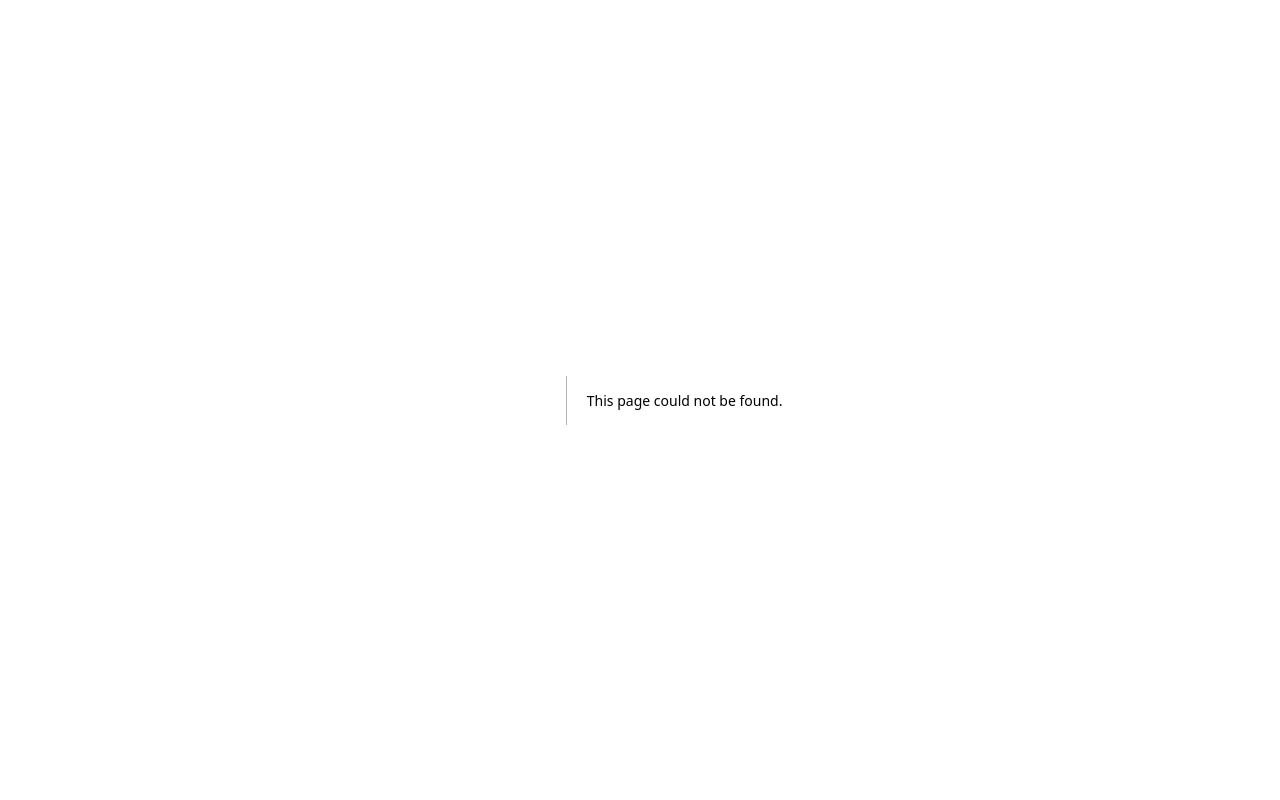
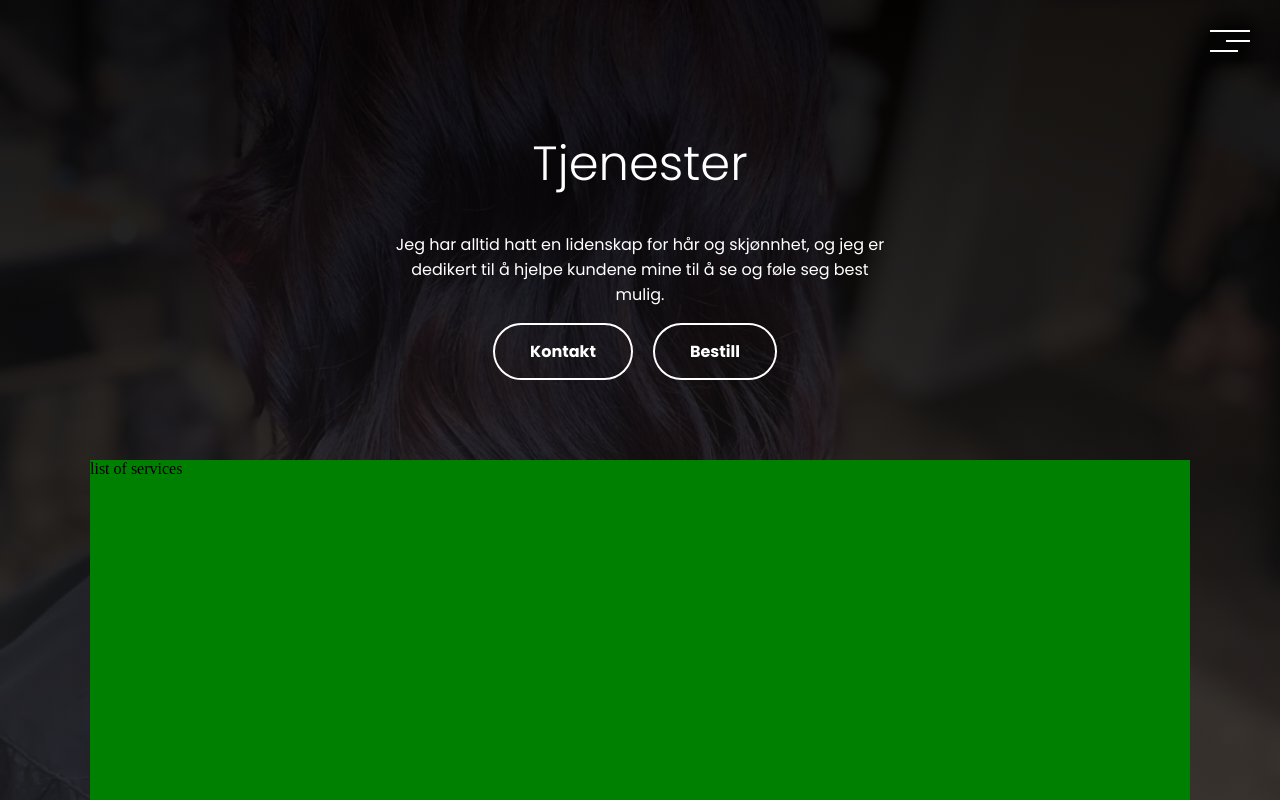
Before and after one commit to sergeiThe/zhanna-dart-site, a Next.js app: page /tjenester in a window 1280 px wide. Before the commit this address had no page. Built offline with nearby package versions, Linux system fonts and the light colour scheme.

Commit message:
all pages add

```diff
--- a/components/Menu.jsx
+++ b/components/Menu.jsx
@@ -23,6 +23,9 @@ function Menu() {
             >
                 <nav className="nav">
                     <ul className="nav-list">
+                    <Link href="/" onClick={toggleHandler}>
+                            <li className="nav-item">Hjem</li>
+                        </Link>
                         <Link href="/om-meg" onClick={toggleHandler}>
                             <li className="nav-item">Om meg</li>
                         </Link>
--- a/data/text.js
+++ b/data/text.js
@@ -15,9 +15,11 @@ const TEXT = {
     },
     services: {
         title: "Tjenester",
-        paragraph: "Lorem Ipsum is simply dummy text of the printing and typesetting industry. Lorem Ipsum has been the industry's standard dummy text ever since the 1500s, when an unknown printer took a galley of type and scrambled it"
+        paragraph: "Jeg har alltid hatt en lidenskap for hår og skjønnhet, og jeg er dedikert til å hjelpe kundene mine til å se og føle seg best mulig."
     },
     contact: {
+        title: "Kontakt",
+        paragraph: "Jeg er så takknemlig for å ha muligheten til å gjøre det jeg elsker hver dag, og jeg er alltid glad for å møte nye kunder og hjelpe dem med å nå hårmålene sine. Takk for at du vurderer meg for dine hårpleiebehov. Jeg håper å se deg i stolen min snart!",
         phone: "+4745809985",
         address: "Bersvendveita 16, Trondheim",
         facebookLink: "https://www.facebook.com/ZhannaD.Art.as",
--- /dev/null
+++ b/pages/tjenester.js
@@ -0,0 +1,58 @@
+import TEXT from '../data/text'
+import { useRouter } from 'next/router'
+import { Button, PageTitle, Paragraph } from '../components/Components'
+import { motion as m } from 'framer-motion'
+import Section from '../components/Section'
+import { paragraphVariants, btnVariants } from '../animations/aboutPage'
+import Link from 'next/link'
+
+
+
+const Services = () => {
+    const title = TEXT.services.title
+    const paragraph = TEXT.services.paragraph
+
+    const router = useRouter()
+
+    const goFurtherHandler = () => {
+        router.push("/kontakt")
+    }
+
+    return (
+
+        <Section className={'services-section'}>
+
+            <div className='services-wrapper'>
+
+                <div className='services-text-wrapper'>
+                    <div className="services-title">
+                        <PageTitle value={title} />
+                    </div>
+                    <m.div className="services-paragraph"
+                        variants={paragraphVariants}
+                        initial="initialState"
+                        animate="animateState"
+                        transition={{ duration: 2, delay: 0.5, ease: "easeOut" }}
+                    >
+                        <Paragraph value={paragraph} />
+
+                    </m.div>
+                    <m.div className="services-button"
+                        variants={btnVariants}
+                        initial="initialState"
+                        animate="animateState">
+                        <Link href="/kontakt" className="btn">Kontakt</Link>
+                        <Link href="https://zhannadart.onlinebooq.net/" className="btn">Bestill</Link>
+                    </m.div>
+
+                </div>
+                <div className='services-images-container'>
+                    list of services
+                </div>
+
+            </div>
+        </Section>
+    )
+}
+
+export default Services
--- a/styles/button.scss
+++ b/styles/button.scss
@@ -4,6 +4,7 @@
     margin: 0 10px;
 
     font-weight: 700;
+    font-size: 1rem;
 
     border-radius: 100px;
     border: 2px solid $bg-color-primary;
--- a/styles/index.scss
+++ b/styles/index.scss
@@ -14,3 +14,5 @@
 @import "./hamburger.scss";
 @import "./menu.scss";
 @import "./page-work.scss";
+@import "./page-services.scss";
+@import "./page-contact.scss";
--- /dev/null
+++ b/styles/page-contact.scss
@@ -0,0 +1,76 @@
+
+.contact-section {
+    background: linear-gradient(rgba(0, 0, 0, 0.911), rgba(26, 26, 26, 0.837)), url('../public/aboutbg_compressed.jpg');
+    background-size: cover;
+    background-position: center center;
+
+    padding: 10rem 10rem;
+
+    overflow-y: scroll;
+
+    display: flex;
+    flex-direction: row;
+    align-items: flex-start;
+    justify-content: center;
+
+    @include respond(laptop) {
+        padding: 8rem 5rem;
+    }
+
+    @include respond(phone) {
+        padding: 8rem 2rem;
+    }
+}
+
+
+.contact-title {
+    text-align: center;
+
+    padding-bottom: 1rem;
+}
+
+.contact-paragraph {
+    text-align: center;
+    max-width: 500px;
+    padding: 1rem 0;
+}
+
+.contact-button {
+    text-align: center;
+    margin-left: -10px;
+    padding: 1rem 0;
+}
+
+.contact-wrapper {
+
+    display: flex;
+    width: 100%;
+    max-width: 1100px;
+    gap: 5rem;
+    align-items: center;
+    justify-content: center;
+
+
+    flex-direction: column;
+
+}
+
+
+.contact-images-container {
+    background-color: green;
+    height: 400px;
+    width: 100%;
+}
+
+.contact-info {
+    text-align: center;
+    padding: 2rem 0;
+}
+
+.contact-social-icons {
+    color: white;
+    font-size: 2rem;
+    display: flex;
+    justify-content: center;
+    gap: 20px;
+}
--- /dev/null
+++ b/styles/page-services.scss
@@ -0,0 +1,63 @@
+
+.services-section {
+    background: linear-gradient(rgba(0, 0, 0, 0.911), rgba(26, 26, 26, 0.837)), url('../public/aboutbg_compressed.jpg');
+    background-size: cover;
+    background-position: center center;
+
+    padding: 10rem 10rem;
+
+    overflow-y: scroll;
+
+    display: flex;
+    flex-direction: row;
+    align-items: flex-start;
+    justify-content: center;
+
+    @include respond(laptop) {
+        padding: 8rem 5rem;
+    }
+
+    @include respond(phone) {
+        padding: 8rem 2rem;
+    }
+}
+
+
+.services-title {
+    text-align: center;
+
+    padding-bottom: 1rem;
+}
+
+.services-paragraph {
+    text-align: center;
+    max-width: 500px;
+    padding: 1rem 0;
+}
+
+.services-button {
+    text-align: center;
+    margin-left: -10px;
+    padding: 1rem 0;
+}
+
+.services-wrapper {
+
+    display: flex;
+    width: 100%;
+    max-width: 1100px;
+    gap: 5rem;
+    align-items: center;
+    justify-content: center;
+
+
+    flex-direction: column;
+
+}
+
+
+.services-images-container {
+    background-color: green;
+    height: 400px;
+    width: 100%;
+}
```
Also changed, not shown: pages/kontakt.js (added, +70 -0 lines).
